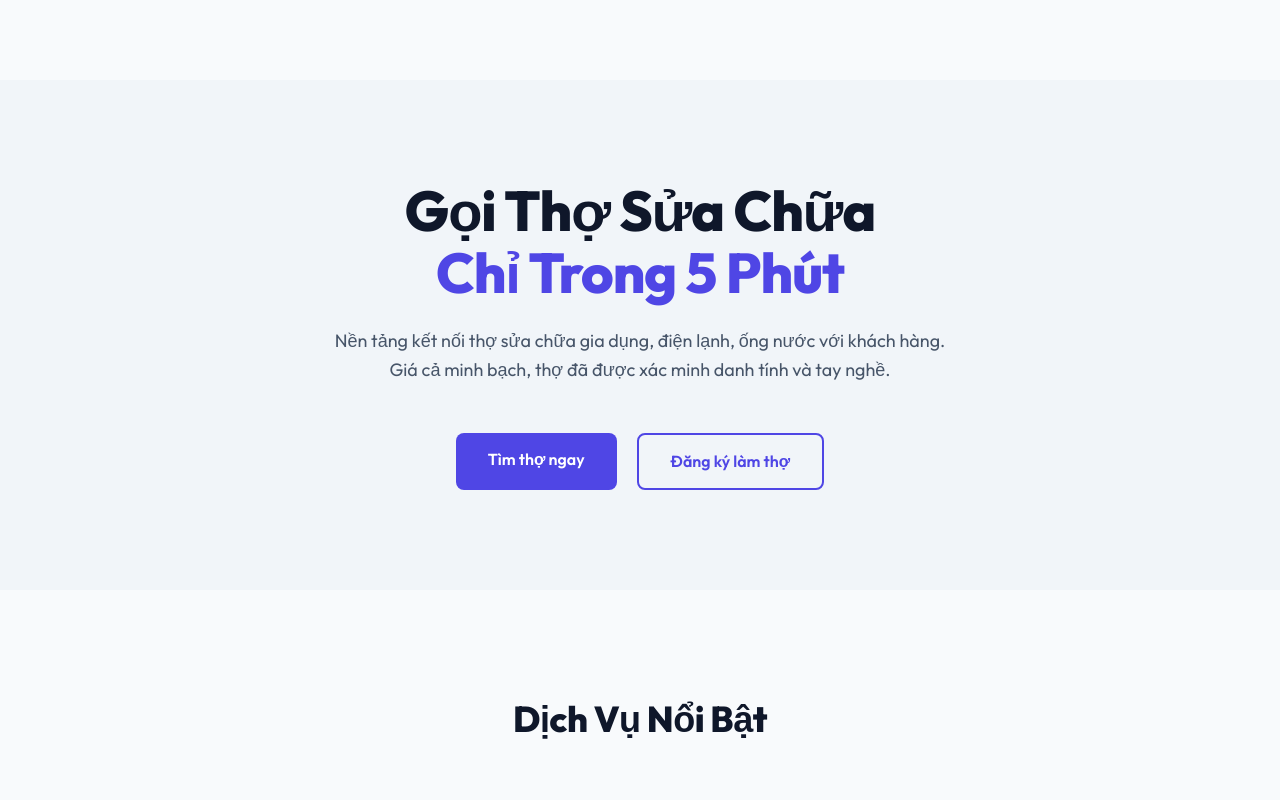
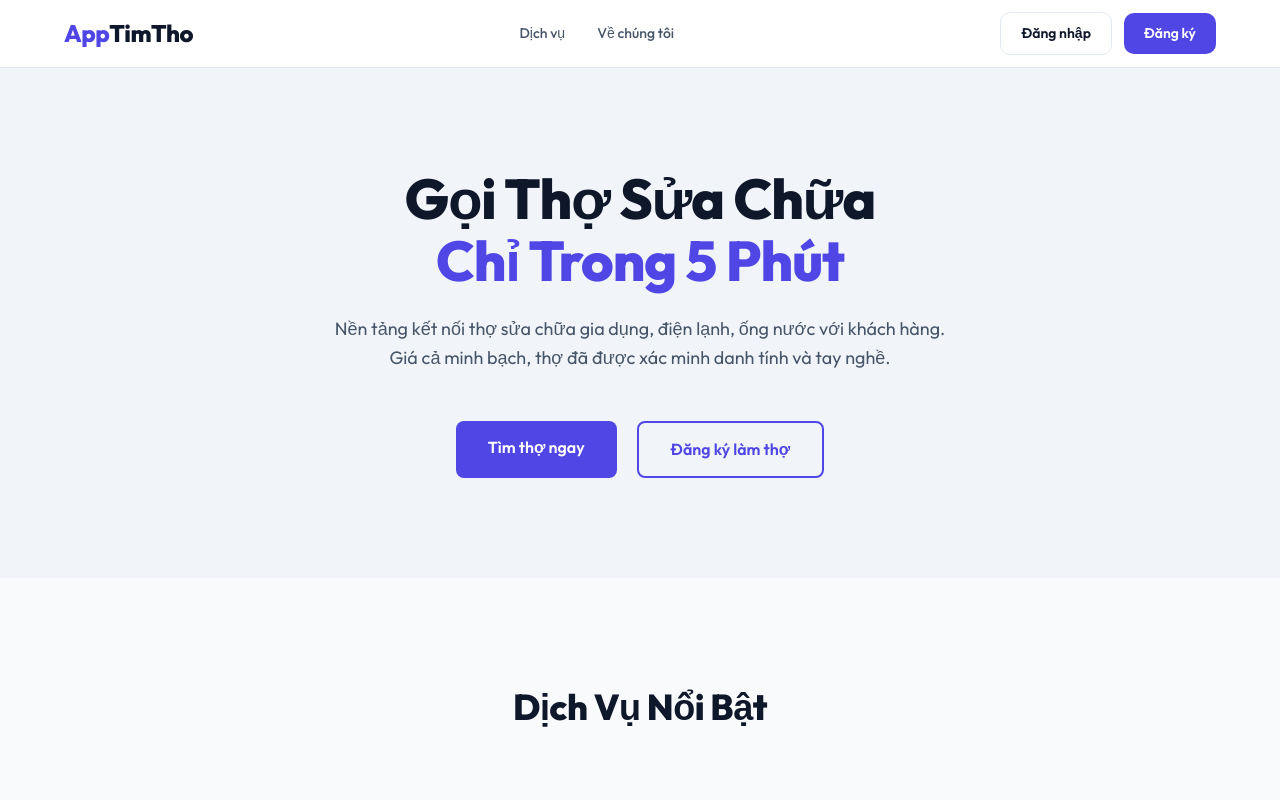
Before and after one commit to QuocAnhNguyen2005/AppTimTho, a Next.js app in the folder web-client/: page / in a window 1280 px wide. Shown: the top 800 px of the page. Built offline with nearby package versions, Linux system fonts and the light colour scheme.

Commit message:
feat: add landing page with service overview and CTA sections

```diff
--- a/web-client/src/app/page.tsx
+++ b/web-client/src/app/page.tsx
@@ -6,8 +6,42 @@ import React from 'react';
  */
 export default function Home() {
   return (
-    <main style={{ paddingTop: '80px', fontFamily: 'var(--font-sans)' }}>
-      {/* Hero Section */}
+    <>
+      {/* ── NAVBAR ── */}
+      <header style={{
+        position: 'fixed', top: 0, left: 0, right: 0, zIndex: 50,
+        background: 'rgba(255,255,255,0.92)', backdropFilter: 'blur(12px)',
+        borderBottom: '1px solid var(--border-color)',
+        height: '68px', display: 'flex', alignItems: 'center',
+      }}>
+        <div className="container" style={{ display: 'flex', alignItems: 'center', justifyContent: 'space-between', width: '100%' }}>
+          {/* Logo */}
+          <a href="/" style={{ fontSize: '24px', fontWeight: '800', color: 'var(--accent-primary)', letterSpacing: '-0.5px', textDecoration: 'none' }}>
+            App<span style={{ color: 'var(--text-primary)' }}>TimTho</span>
+          </a>
+
+          {/* Nav links */}
+          <nav style={{ display: 'flex', alignItems: 'center', gap: '32px' }}>
+            <a href="#services" style={{ fontSize: '14px', fontWeight: '500', color: 'var(--text-secondary)' }}>Dịch vụ</a>
+            <a href="#about" style={{ fontSize: '14px', fontWeight: '500', color: 'var(--text-secondary)' }}>Về chúng tôi</a>
+          </nav>
+
+          {/* Auth Buttons */}
+          <div style={{ display: 'flex', alignItems: 'center', gap: '12px' }}>
+            <a href="/login"
+              style={{ padding: '9px 20px', borderRadius: '10px', border: '1.5px solid var(--border-color)', color: 'var(--text-primary)', fontSize: '14px', fontWeight: '600', backgroundColor: 'white' }}>
+              Đăng nhập
+            </a>
+            <a href="/register"
+              style={{ padding: '9px 20px', borderRadius: '10px', backgroundColor: 'var(--accent-primary)', color: 'white', fontSize: '14px', fontWeight: '600', border: 'none', display: 'inline-block' }}>
+              Đăng ký
+            </a>
+          </div>
+        </div>
+      </header>
+
+      <main style={{ paddingTop: '68px', fontFamily: 'var(--font-sans)' }}>
+        {/* Hero Section */}
       <section style={{ padding: '100px 0', textAlign: 'center', backgroundColor: 'var(--bg-hover)' }}>
         <div className="container">
           <h1 style={{ fontSize: '56px', fontWeight: '800', marginBottom: '24px', color: 'var(--text-primary)', lineHeight: '1.1', letterSpacing: '-1px' }}>
@@ -61,6 +95,7 @@ export default function Home() {
           </a>
         </div>
       </section>
-    </main>
+      </main>
+    </>
   );
 }
```
